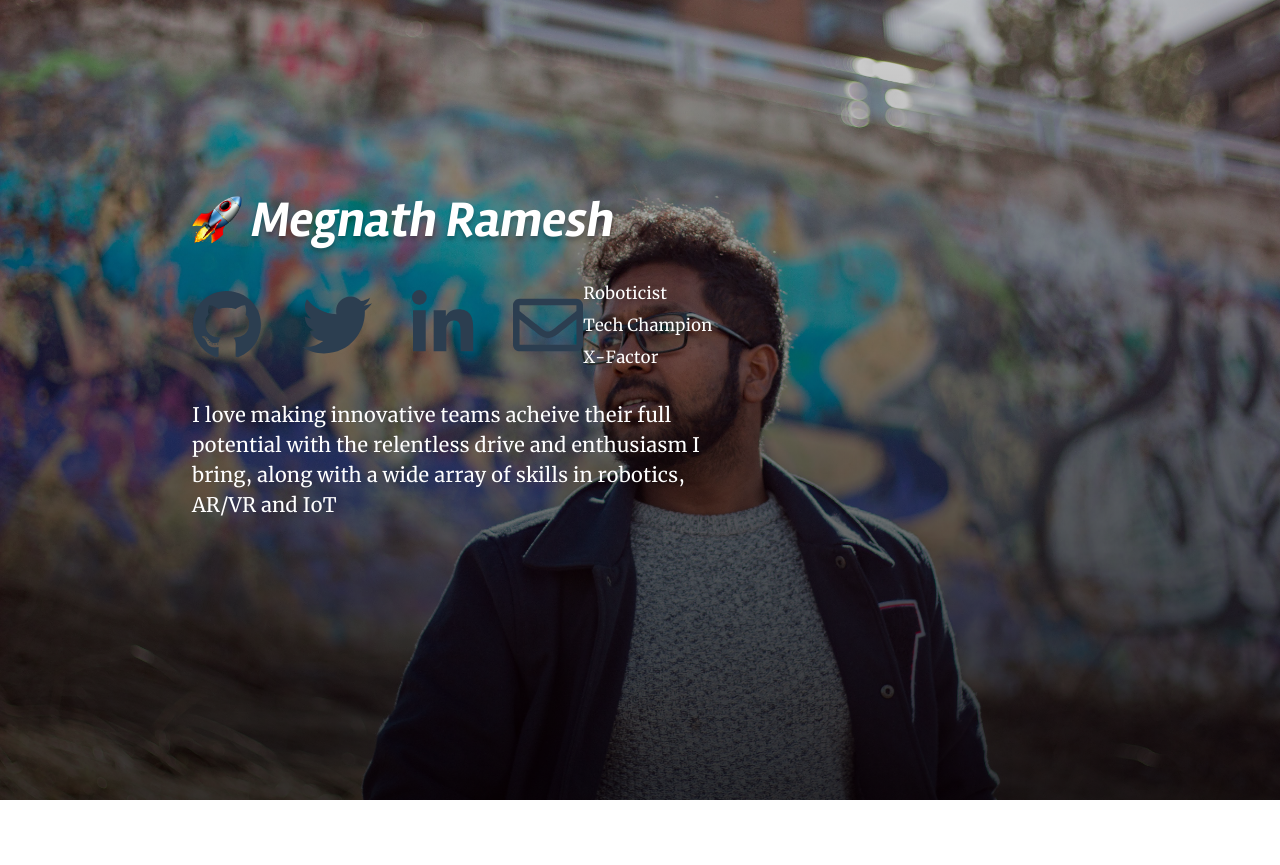
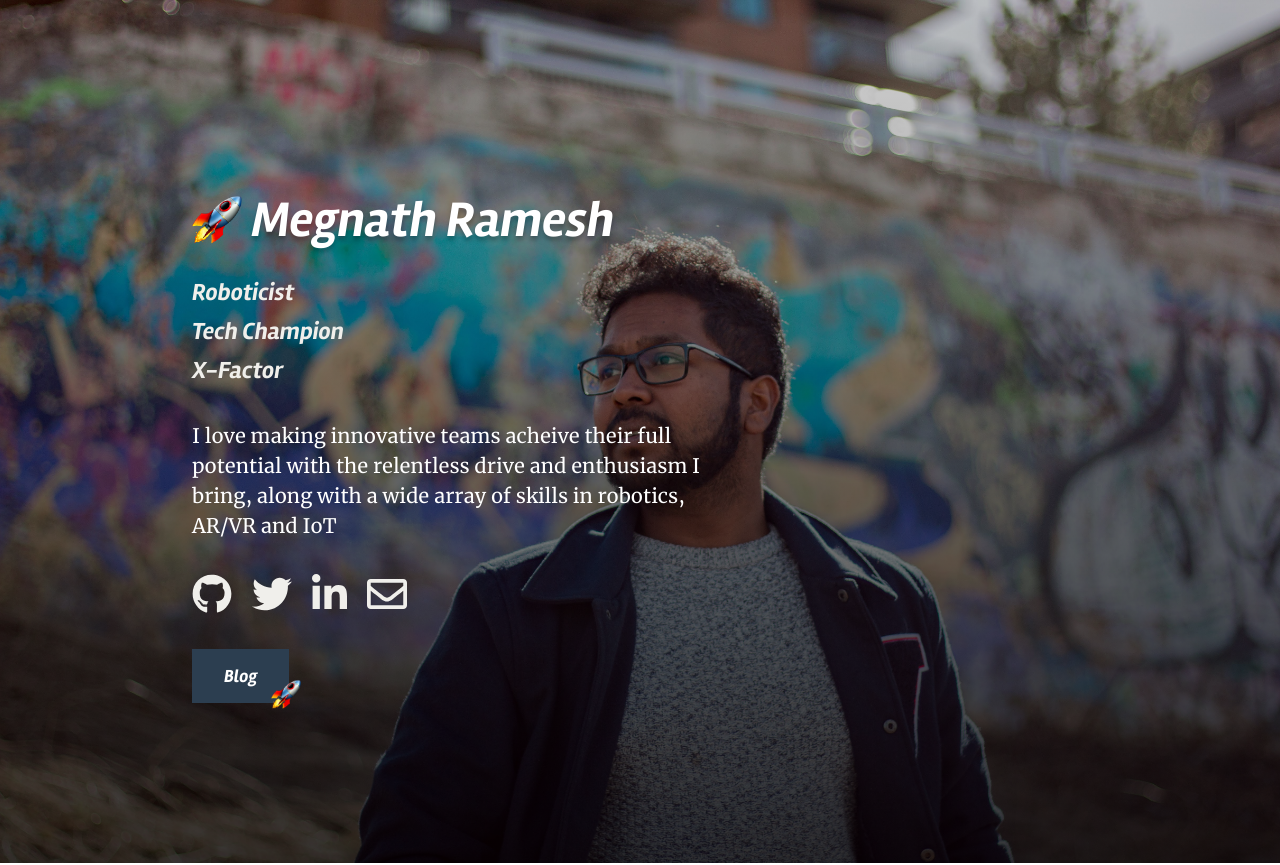
Before and after one commit to megnathramesh/megnathramesh-website, a Vue app: page / in a window 1280 px wide. Shown: the top 865 px of the page. Built offline with nearby package versions, Linux system fonts and the light colour scheme; what vue-parallax-js would draw is missing.

Commit message:
Add contacts section to header

```diff
--- a/src/App.vue
+++ b/src/App.vue
@@ -35,14 +35,14 @@ export default {
   }
 
   :root {
-    --brand-colour: #12A962;
+    --brand-colour: #F0EFEB;
     --brand-contrastlight: white;
     --brand-contrastdark: #2c3e50;
 
     --brand-text: normal 20px/1.5 'Merriweather';
     --title-text: normal 50px 'Rambla';
-    --subtitle-text: bold 20px/1.0 'Merriweather';
-    --button-text: normal 18px 'Merriweather';
+    --subtitle-text: bold 24px/1.0 'Rambla';
+    --button-text: normal 18px 'Rambla';
     --icon-text: normal 70px/1.3 'Merriweather';
 
     @media screen and (max-width: 40em) {
--- a/src/components/layout/Hero.vue
+++ b/src/components/layout/Hero.vue
@@ -4,11 +4,12 @@
     <section class="hero section">
       <div class="hero_content">
         <h1 class="app_text--title hero_text--title"> Megnath Ramesh</h1>
-        <ButtonList class="contact_list" v-bind:list='list' />
         <p class="hero_text--tag">Roboticist</p>
         <p class="hero_text--tag">Tech Champion</p>
         <p class="hero_text--tag">X-Factor</p>
         <p class="hero_text--intro">I love making innovative teams acheive their full potential with the relentless drive and enthusiasm I bring, along with a wide array of skills in robotics, AR/VR and IoT</p>
+        <MiniButtonList class="contact_list" v-bind:list='list' />
+        <Button class="contact_button" :link="blog.link" :text="blog.title" :colour="blog.colour" />
       </div>
     </section>
   </div>
@@ -16,12 +17,14 @@
 </template>
 
 <script lang="js">
-  import ButtonList from './../system/ButtonList.vue'
+  import MiniButtonList from './../system/MiniButtonList.vue'
+  import Button from './../system/Button.vue'
 
   export default  {
     name: 'hero',
     components: {
-      ButtonList
+      MiniButtonList,
+      Button
      },
     props: [],
     mounted () { },
@@ -32,7 +35,12 @@
           {link: "https://twitter.com/MegnathR",            icon: "twitter"},
           {link: "https://linkedin.com/in/megnath-ramesh",  icon: "linkedin"},
           {link: "mailto:megnath.ramesh@gmail.com",           icon: "envelope"},
-        ]
+        ],
+        blog: {
+          title: "Blog",
+          link: "http://blog.megnath.com",
+          colour: "#2c3e50"
+        }
       }
      },
     methods: { },
@@ -67,7 +75,7 @@
   .hero {
     display: grid;
     margin-top: 20vh;
-    margin-bottom: 2vh;
+    padding-bottom: 40px;
     grid-template-columns: minmax(240px, 540px);
     grid-template-rows: minmax(min-content, max-content);
 
@@ -87,12 +95,15 @@
       &--tag {
         margin: 7px 0;
         font-size: smaller;
-        color: #FFF;
+        color: var(--brand-colour);
+        font: var(--subtitle-text);
+        padding-bottom: 8px;
       }
       &--intro {
         margin: 30px 0;
         margin-bottom: 0;
         color: #FFF;
+        padding-bottom: 8px;
        }
       &--title {
         margin: 30px 0;
@@ -112,17 +123,16 @@
   }
 
   .contact {
-    &_contents {
-      grid-column: 2;
+    &_list {
+      grid-row: 2;
+      position: relative;
+      margin: 20px 0;
+      min-height: 50px;
     }
-    &_list {
-      grid-column-start: 1;
-      grid-column-end: 1;
-      grid-row-start: 2;
-      grid-row-end: 3;
-      position: relative;
-      margin: 7px 0;
-      font-size: smaller;
-    }
+
+    &_button {
+        display: inline-block;
+        margin-top: 10px;
+      }
   }
 </style>
--- /dev/null
+++ b/src/components/system/MiniButtonList.vue
@@ -0,0 +1,64 @@
+<template lang="html">
+  <ul class="buttonlist">
+    <li v-for="item in list" :key="item.icon" class="icon">
+      <a :href="item.link" class="buttonlist_icon">
+        <font-awesome-icon :icon="icon[item.icon]" />
+      </a>
+    </li>
+  </ul>
+</template>
+
+<script lang="js">
+  import { FontAwesomeIcon } from '@fortawesome/vue-fontawesome'
+  import { faEnvelope, faEdit } from '@fortawesome/free-regular-svg-icons'
+  import { faTwitter, faGithub, faLinkedinIn, faCodepen } from '@fortawesome/free-brands-svg-icons'
+
+  export default  {
+    name: 'MiniButtonList',
+    components: {
+      FontAwesomeIcon
+    },
+    props: ['hasButton', 'button', 'list'],
+    mounted () {
+
+    },
+    data () {
+      return {
+        icon: {
+          envelope: faEnvelope,
+          edit: faEdit,
+          twitter: faTwitter,
+          github: faGithub,
+          linkedin: faLinkedinIn,
+          codepen: faCodepen,
+        }
+      }
+    },
+    methods: {
+
+    },
+    computed: {
+
+    }
+  }
+
+</script>
+
+<style scoped lang="scss">
+  .buttonlist {
+    position: absolute;
+    padding-left: 0px;
+
+    li {
+      float: left;
+      list-style: none;
+      &:not(:first-of-type) { margin: 0 0 0 20px; }
+
+      a.buttonlist_icon {
+        font: var(--icon-text);
+        color: var(--brand-colour);
+        font-size: 40px;
+      }
+    }
+  }
+</style>
```
